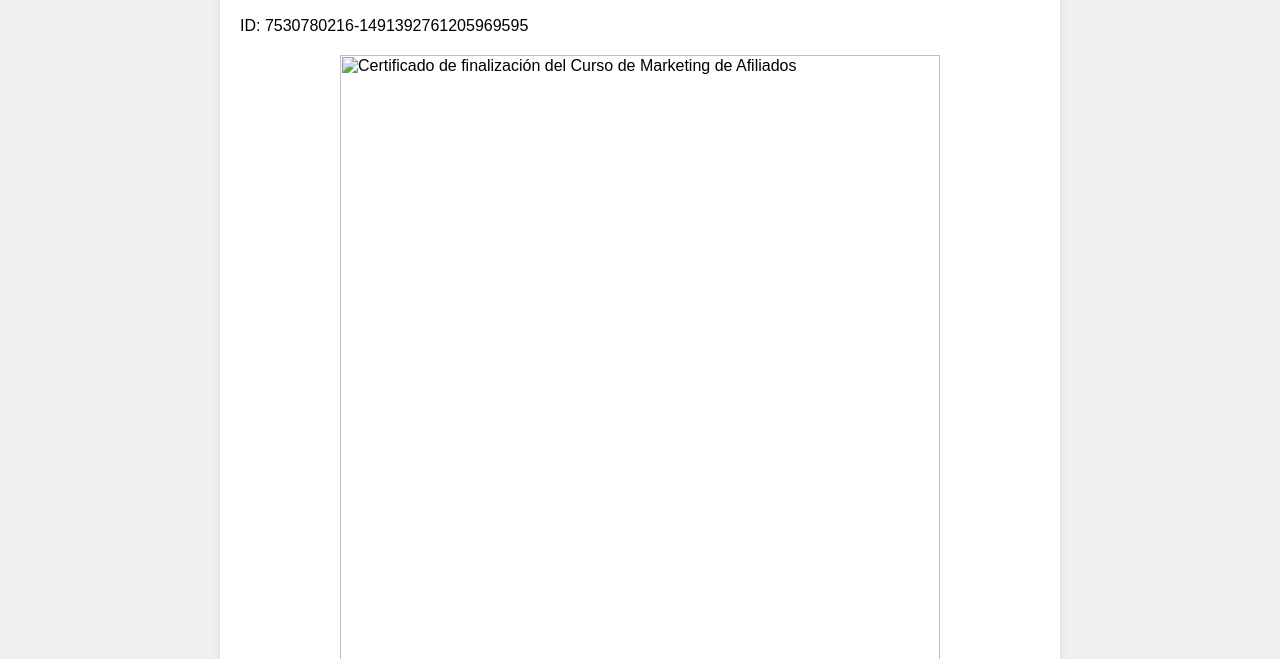
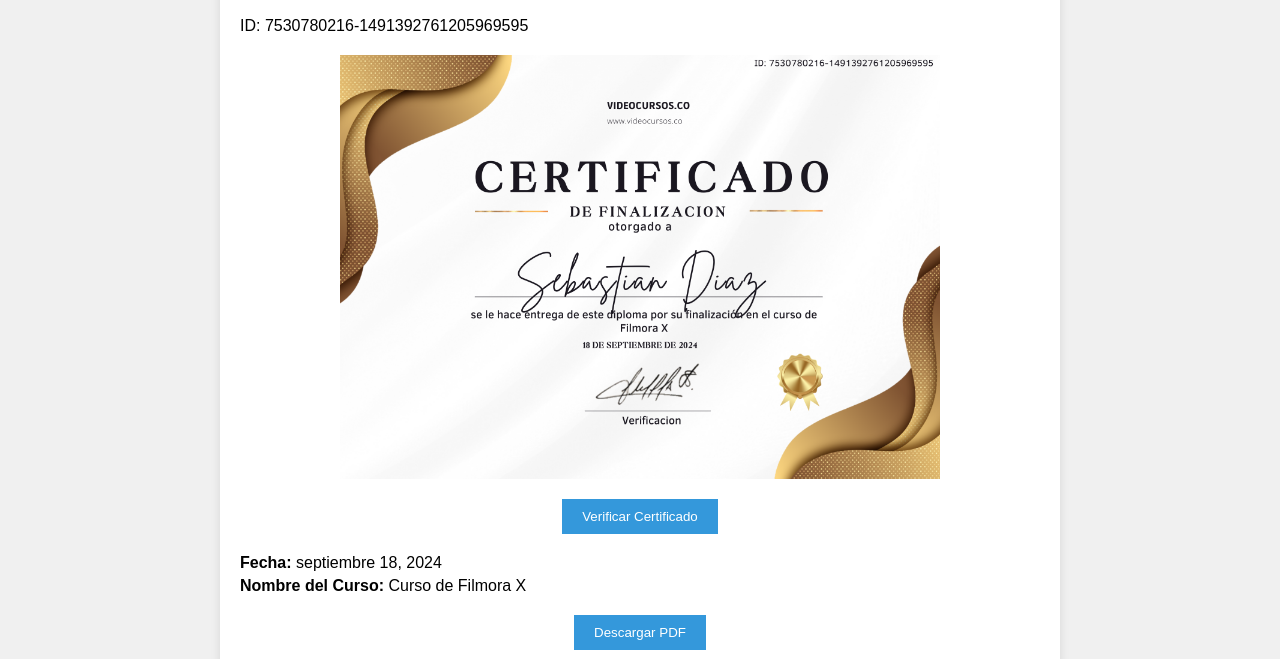
Before and after one commit to Videocursos/Verificar-Certificado, a plain HTML site: page index.html in a window 1280 px wide. Shown: the part 141-800 px from the top of the page. Drawn offline with Linux system fonts and the light colour scheme.

Commit message:
index.html

```diff
--- a/index.html
+++ b/index.html
@@ -98,7 +98,7 @@
         <h2>Verificar Certificado</h2>
         <p>ID: 7530780216-1491392761205969595</p>
 
-        <img src="Verificar-Certificado/imagenes/certificado.pdf" alt="Certificado de finalización del Curso de Marketing de Afiliados" class="certificate-image">
+        <img src="Verificar-Certificado/imagenes/certificado.png" alt="Certificado de finalización del Curso de Marketing de Afiliados" class="certificate-image">
 
         <button class="verify-button">Verificar Certificado</button>
 
```
